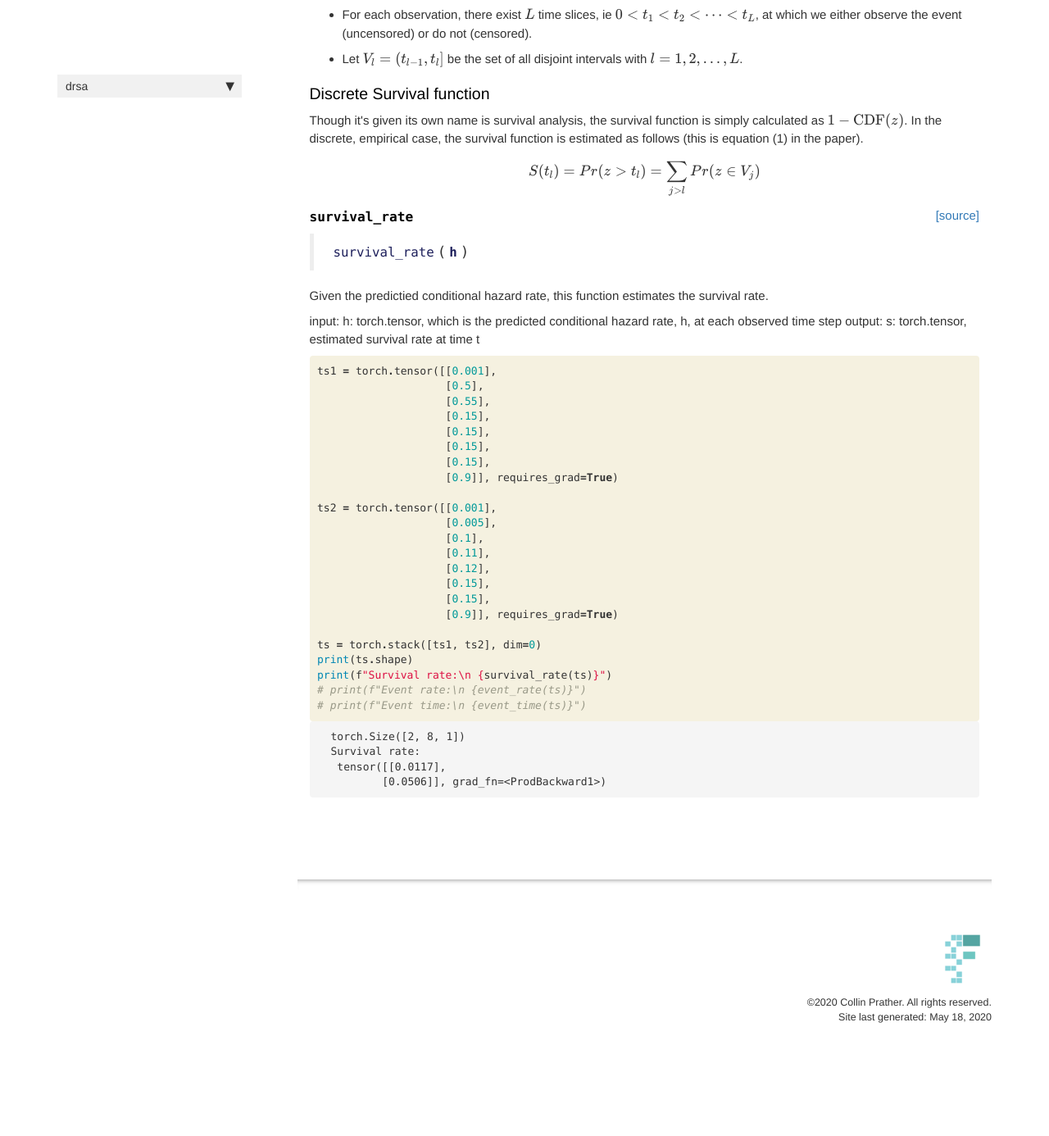
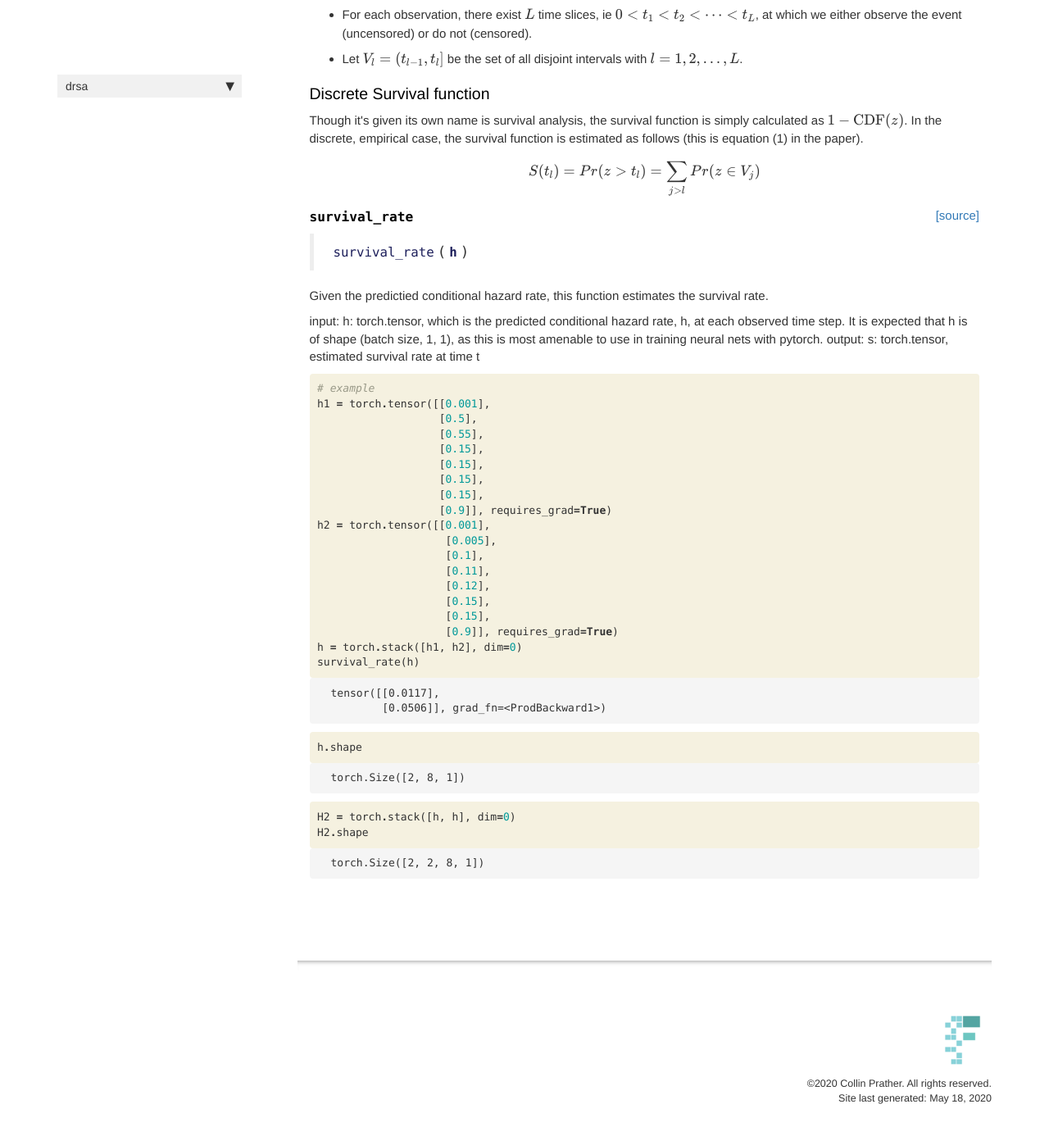
Before and after one commit to collinprather/drsa, a Jekyll site: the page built from docs/loss_functions.html, in a window 1280 px wide and 1400 px high, scrolled down 519 px. Shown: the top 1386 px of the window at 82% size. Built offline with Jekyll 4.4.1, drawn with Linux system fonts in a browser that asks for light colours; nearby versions of some CDN libraries; comment, search, counter and statistics services are not loaded; before the commit the page ends 1820 px from its top, so only the background shows below that.

Commit message:
tweaking survival func

```diff
--- a/docs/loss_functions.html
+++ b/docs/loss_functions.html
@@ -85,10 +85,132 @@ $$ S(t_l) = Pr(z &gt; t_l) = \sum_{j &gt; l}Pr(z\in V_j) $$
 the survival rate.</p>
 <p>input:
     h: torch.tensor, which is the predicted
-        conditional hazard rate, h, at each observed time step
+        conditional hazard rate, h, at each observed time step.
+        It is expected that h is of shape (batch size, 1, 1),
+        as this is most amenable to use in training neural nets
+        with pytorch.
 output:
     s: torch.tensor, estimated survival rate at time t</p>
 
+</div>
+
+</div>
+
+</div>
+</div>
+
+</div>
+    {% endraw %}
+
+    {% raw %}
+
+<div class="cell border-box-sizing code_cell rendered">
+<div class="input">
+
+<div class="inner_cell">
+    <div class="input_area">
+<div class=" highlight hl-ipython3"><pre><span></span><span class="c1"># example</span>
+<span class="n">h1</span> <span class="o">=</span> <span class="n">torch</span><span class="o">.</span><span class="n">tensor</span><span class="p">([[</span><span class="mf">0.001</span><span class="p">],</span>
+                   <span class="p">[</span><span class="mf">0.5</span><span class="p">],</span>
+                   <span class="p">[</span><span class="mf">0.55</span><span class="p">],</span>
+                   <span class="p">[</span><span class="mf">0.15</span><span class="p">],</span>
+                   <span class="p">[</span><span class="mf">0.15</span><span class="p">],</span>
+                   <span class="p">[</span><span class="mf">0.15</span><span class="p">],</span>
+                   <span class="p">[</span><span class="mf">0.15</span><span class="p">],</span>
+                   <span class="p">[</span><span class="mf">0.9</span><span class="p">]],</span> <span class="n">requires_grad</span><span class="o">=</span><span class="kc">True</span><span class="p">)</span>
+<span class="n">h2</span> <span class="o">=</span> <span class="n">torch</span><span class="o">.</span><span class="n">tensor</span><span class="p">([[</span><span class="mf">0.001</span><span class="p">],</span>
+                    <span class="p">[</span><span class="mf">0.005</span><span class="p">],</span>
+                    <span class="p">[</span><span class="mf">0.1</span><span class="p">],</span>
+                    <span class="p">[</span><span class="mf">0.11</span><span class="p">],</span>
+                    <span class="p">[</span><span class="mf">0.12</span><span class="p">],</span>
+                    <span class="p">[</span><span class="mf">0.15</span><span class="p">],</span>
+                    <span class="p">[</span><span class="mf">0.15</span><span class="p">],</span>
+                    <span class="p">[</span><span class="mf">0.9</span><span class="p">]],</span> <span class="n">requires_grad</span><span class="o">=</span><span class="kc">True</span><span class="p">)</span>
+<span class="n">h</span> <span class="o">=</span> <span class="n">torch</span><span class="o">.</span><span class="n">stack</span><span class="p">([</span><span class="n">h1</span><span class="p">,</span> <span class="n">h2</span><span class="p">],</span> <span class="n">dim</span><span class="o">=</span><span class="mi">0</span><span class="p">)</span>
+<span class="n">survival_rate</span><span class="p">(</span><span class="n">h</span><span class="p">)</span>
+</pre></div>
+
+    </div>
+</div>
+</div>
+
+<div class="output_wrapper">
+<div class="output">
+
+<div class="output_area">
+
+
+
+<div class="output_text output_subarea output_execute_result">
+<pre>tensor([[0.0117],
+        [0.0506]], grad_fn=&lt;ProdBackward1&gt;)</pre>
+</div>
+
+</div>
+
+</div>
+</div>
+
+</div>
+    {% endraw %}
+
+    {% raw %}
+
+<div class="cell border-box-sizing code_cell rendered">
+<div class="input">
+
+<div class="inner_cell">
+    <div class="input_area">
+<div class=" highlight hl-ipython3"><pre><span></span><span class="n">h</span><span class="o">.</span><span class="n">shape</span>
+</pre></div>
+
+    </div>
+</div>
+</div>
+
+<div class="output_wrapper">
+<div class="output">
+
+<div class="output_area">
+
+
+
+<div class="output_text output_subarea output_execute_result">
+<pre>torch.Size([2, 8, 1])</pre>
+</div>
+
+</div>
+
+</div>
+</div>
+
+</div>
+    {% endraw %}
+
+    {% raw %}
+
+<div class="cell border-box-sizing code_cell rendered">
+<div class="input">
+
+<div class="inner_cell">
+    <div class="input_area">
+<div class=" highlight hl-ipython3"><pre><span></span><span class="n">H2</span> <span class="o">=</span> <span class="n">torch</span><span class="o">.</span><span class="n">stack</span><span class="p">([</span><span class="n">h</span><span class="p">,</span> <span class="n">h</span><span class="p">],</span> <span class="n">dim</span><span class="o">=</span><span class="mi">0</span><span class="p">)</span>
+<span class="n">H2</span><span class="o">.</span><span class="n">shape</span>
+</pre></div>
+
+    </div>
+</div>
+</div>
+
+<div class="output_wrapper">
+<div class="output">
+
+<div class="output_area">
+
+
+
+<div class="output_text output_subarea output_execute_result">
+<pre>torch.Size([2, 2, 8, 1])</pre>
 </div>
 
 </div>
@@ -127,60 +249,4 @@ $$h_l = Pr(z\in V_l | z > t_{l-1}) = \frac{Pr(z\in V_l)}{Pr(z>t_{l-1})} = \frac{
 </div>
 </div>
 </div>
-    {% raw %}
-
-<div class="cell border-box-sizing code_cell rendered">
-<div class="input">
-
-<div class="inner_cell">
-    <div class="input_area">
-<div class=" highlight hl-ipython3"><pre><span></span><span class="n">ts1</span> <span class="o">=</span> <span class="n">torch</span><span class="o">.</span><span class="n">tensor</span><span class="p">([[</span><span class="mf">0.001</span><span class="p">],</span>
-                    <span class="p">[</span><span class="mf">0.5</span><span class="p">],</span>
-                    <span class="p">[</span><span class="mf">0.55</span><span class="p">],</span>
-                    <span class="p">[</span><span class="mf">0.15</span><span class="p">],</span>
-                    <span class="p">[</span><span class="mf">0.15</span><span class="p">],</span>
-                    <span class="p">[</span><span class="mf">0.15</span><span class="p">],</span>
-                    <span class="p">[</span><span class="mf">0.15</span><span class="p">],</span>
-                    <span class="p">[</span><span class="mf">0.9</span><span class="p">]],</span> <span class="n">requires_grad</span><span class="o">=</span><span class="kc">True</span><span class="p">)</span>
-
-<span class="n">ts2</span> <span class="o">=</span> <span class="n">torch</span><span class="o">.</span><span class="n">tensor</span><span class="p">([[</span><span class="mf">0.001</span><span class="p">],</span>
-                    <span class="p">[</span><span class="mf">0.005</span><span class="p">],</span>
-                    <span class="p">[</span><span class="mf">0.1</span><span class="p">],</span>
-                    <span class="p">[</span><span class="mf">0.11</span><span class="p">],</span>
-                    <span class="p">[</span><span class="mf">0.12</span><span class="p">],</span>
-                    <span class="p">[</span><span class="mf">0.15</span><span class="p">],</span>
-                    <span class="p">[</span><span class="mf">0.15</span><span class="p">],</span>
-                    <span class="p">[</span><span class="mf">0.9</span><span class="p">]],</span> <span class="n">requires_grad</span><span class="o">=</span><span class="kc">True</span><span class="p">)</span>
-
-<span class="n">ts</span> <span class="o">=</span> <span class="n">torch</span><span class="o">.</span><span class="n">stack</span><span class="p">([</span><span class="n">ts1</span><span class="p">,</span> <span class="n">ts2</span><span class="p">],</span> <span class="n">dim</span><span class="o">=</span><span class="mi">0</span><span class="p">)</span>
-<span class="nb">print</span><span class="p">(</span><span class="n">ts</span><span class="o">.</span><span class="n">shape</span><span class="p">)</span>
-<span class="nb">print</span><span class="p">(</span><span class="sa">f</span><span class="s2">&quot;Survival rate:</span><span class="se">\n</span><span class="s2"> </span><span class="si">{</span><span class="n">survival_rate</span><span class="p">(</span><span class="n">ts</span><span class="p">)</span><span class="si">}</span><span class="s2">&quot;</span><span class="p">)</span>
-<span class="c1"># print(f&quot;Event rate:\n {event_rate(ts)}&quot;)</span>
-<span class="c1"># print(f&quot;Event time:\n {event_time(ts)}&quot;)</span>
-</pre></div>
-
-    </div>
 </div>
-</div>
-
-<div class="output_wrapper">
-<div class="output">
-
-<div class="output_area">
-
-<div class="output_subarea output_stream output_stdout output_text">
-<pre>torch.Size([2, 8, 1])
-Survival rate:
- tensor([[0.0117],
-        [0.0506]], grad_fn=&lt;ProdBackward1&gt;)
-</pre>
-</div>
-</div>
-
-</div>
-</div>
-
-</div>
-    {% endraw %}
-
-</div>
```
Also changed, not shown: drsa/loss_functions.py (+7 -2 lines), 1 other file.
